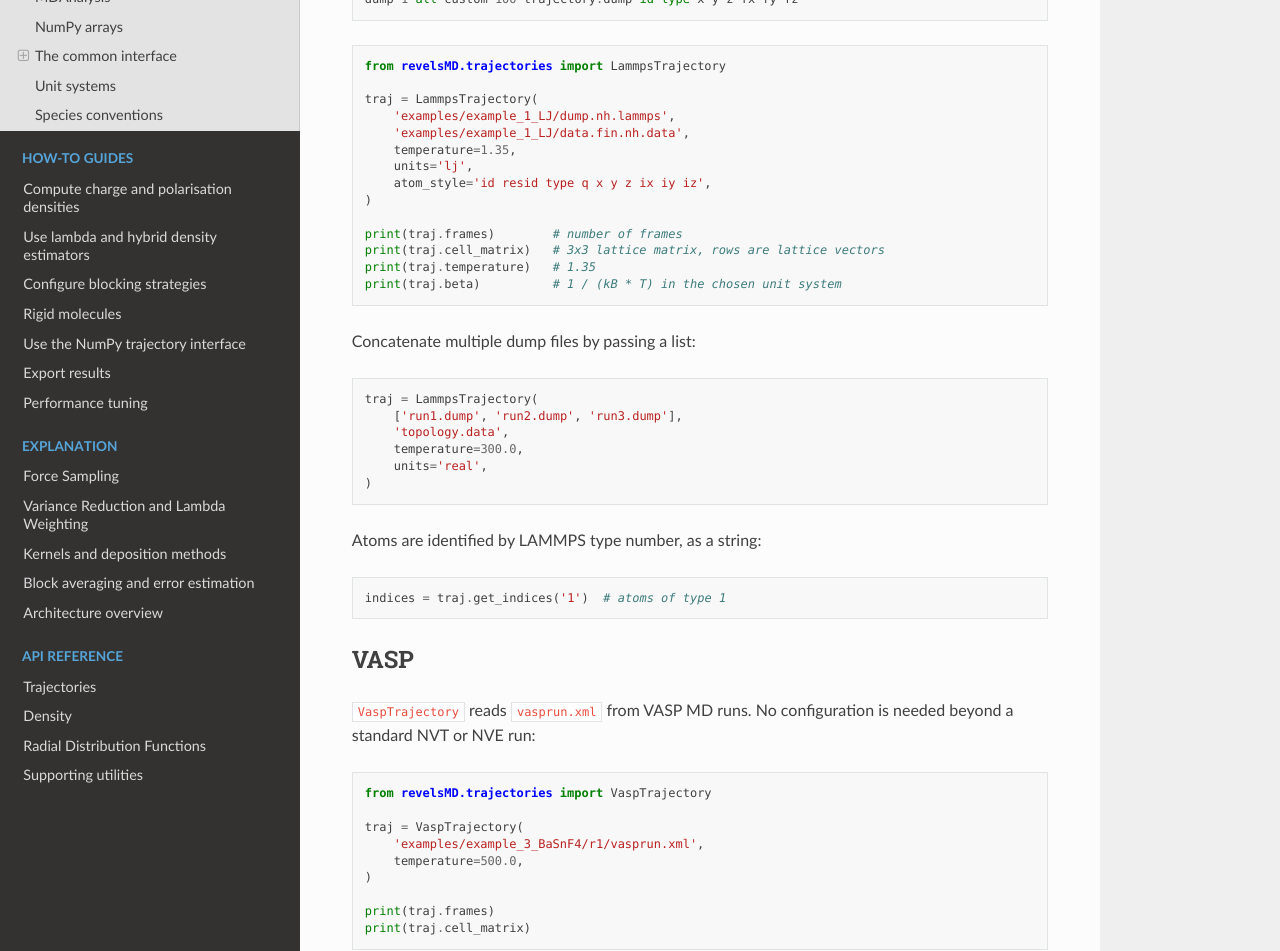
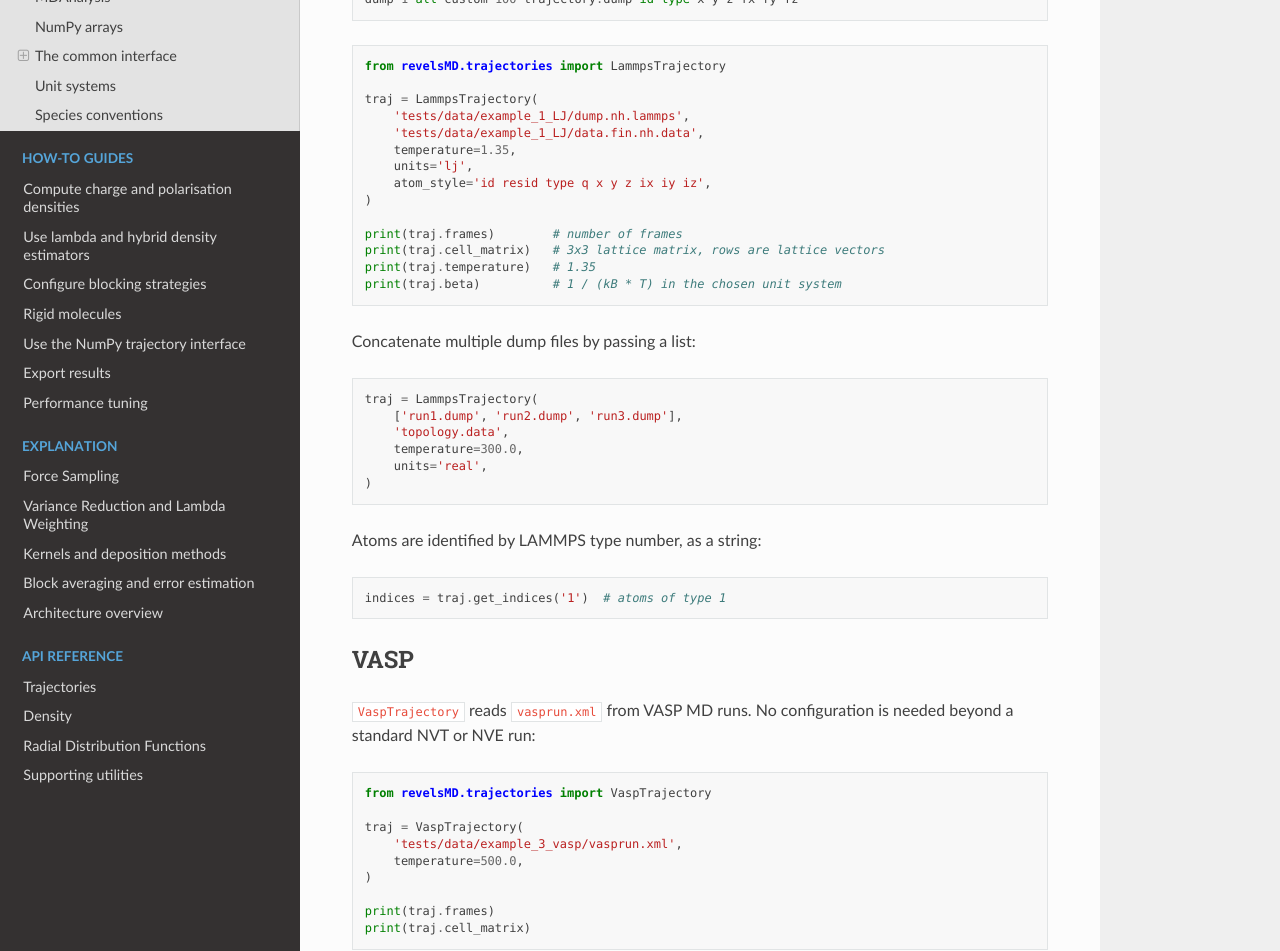
Before and after one commit to user200000/revelsmd, a Sphinx documentation site: the page built from docs/source/tutorials/trajectory-formats.md, in a window 1280 px wide and 1400 px high. Shown: the part 408-1359 px from the top of the window. Built offline with Sphinx 7.4.7 and the Read the Docs theme 3.1.0, drawn with Linux system fonts in a browser that asks for light colours; some of the changed text lies outside the part shown.

Commit message:
Point the RDF and trajectory-format tutorials at the committed test data

```diff
--- a/docs/source/_scripts/generate_rdf_figure.py
+++ b/docs/source/_scripts/generate_rdf_figure.py
@@ -10,7 +10,7 @@ from matplotlib import rcParams
 from pathlib import Path
 
 REPO_ROOT = Path(__file__).parent.parent.parent.parent
-EXAMPLES = REPO_ROOT / "examples"
+TEST_DATA = REPO_ROOT / "tests" / "data"
 OUTPUT_DIR = Path(__file__).parent.parent / "_static" / "images"
 OUTPUT_DIR.mkdir(parents=True, exist_ok=True)
 
@@ -47,7 +47,7 @@ def main():
     from revelsMD.trajectories import LammpsTrajectory
     from revelsMD.rdf import compute_rdf
 
-    lj_path = EXAMPLES / "example_1_LJ"
+    lj_path = TEST_DATA / "example_1_LJ"
     traj = LammpsTrajectory(
         str(lj_path / "dump.nh.lammps"),
         str(lj_path / "data.fin.nh.data"),
--- a/docs/source/tutorials/trajectory-formats.md
+++ b/docs/source/tutorials/trajectory-formats.md
@@ -17,8 +17,8 @@ dump 1 all custom 100 trajectory.dump id type x y z fx fy fz
 from revelsMD.trajectories import LammpsTrajectory
 
 traj = LammpsTrajectory(
-    'examples/example_1_LJ/dump.nh.lammps',
-    'examples/example_1_LJ/data.fin.nh.data',
+    'tests/data/example_1_LJ/dump.nh.lammps',
+    'tests/data/example_1_LJ/data.fin.nh.data',
     temperature=1.35,
     units='lj',
     atom_style='id resid type q x y z ix iy iz',
@@ -56,7 +56,7 @@ beyond a standard NVT or NVE run:
 from revelsMD.trajectories import VaspTrajectory
 
 traj = VaspTrajectory(
-    'examples/example_3_BaSnF4/r1/vasprun.xml',
+    'tests/data/example_3_vasp/vasprun.xml',
     temperature=500.0,
 )
 
@@ -95,8 +95,8 @@ AMBER (`.nc`, `.mdcrd`), CHARMM/NAMD (`.dcd`), and others.
 from revelsMD.trajectories import MDATrajectory
 
 traj = MDATrajectory(
-    'examples/example_4_rigid_water/prod.trr',
-    'examples/example_4_rigid_water/prod.tpr',
+    'tests/data/example_4_water/prod.trr',
+    'tests/data/example_4_water/prod.tpr',
     temperature=300.0,
 )
 
```
Also changed, not shown: other parts of docs/source/tutorials/trajectory-formats.md (+2 -2 lines), docs/source/tutorials/first-rdf.md (+8 -7 lines).
